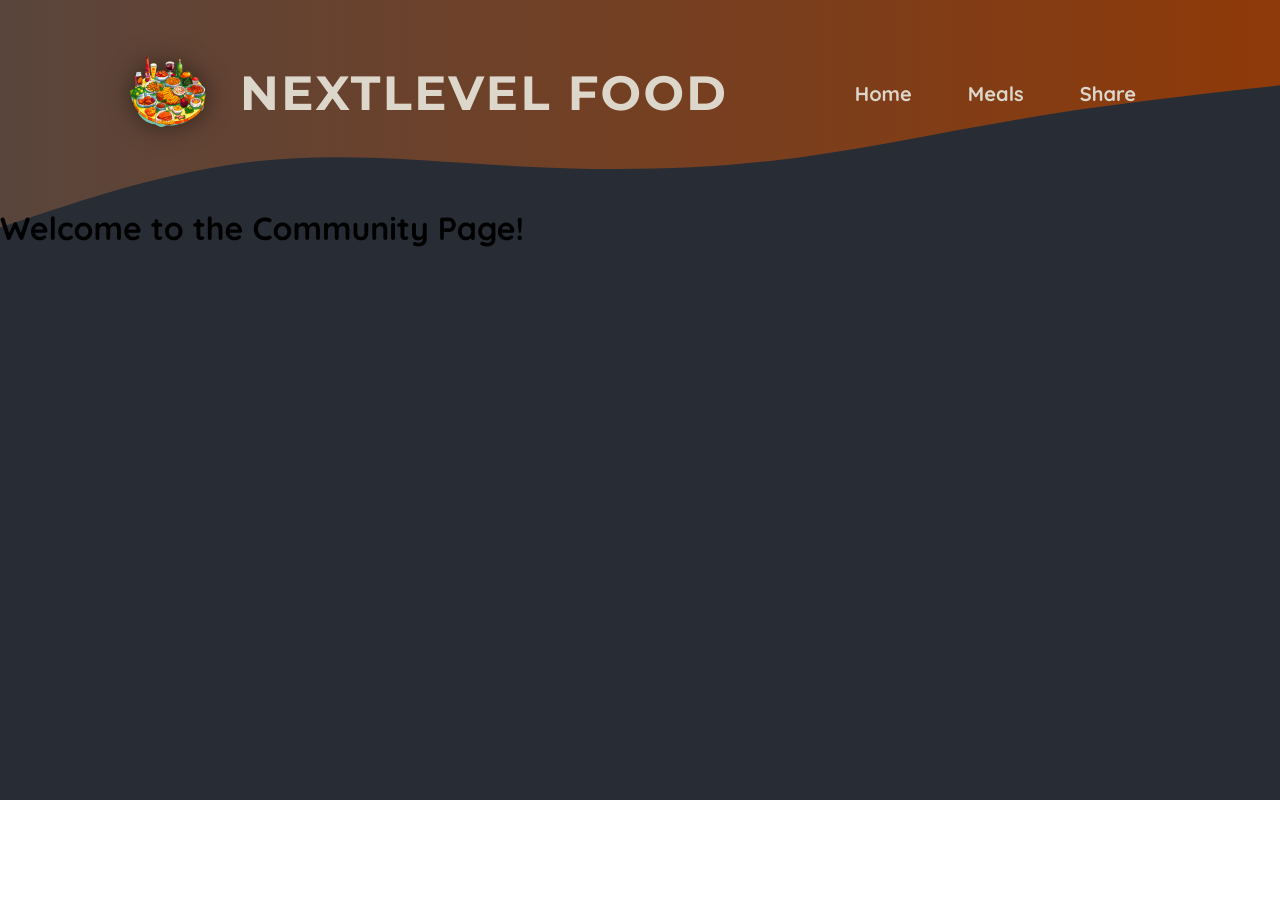
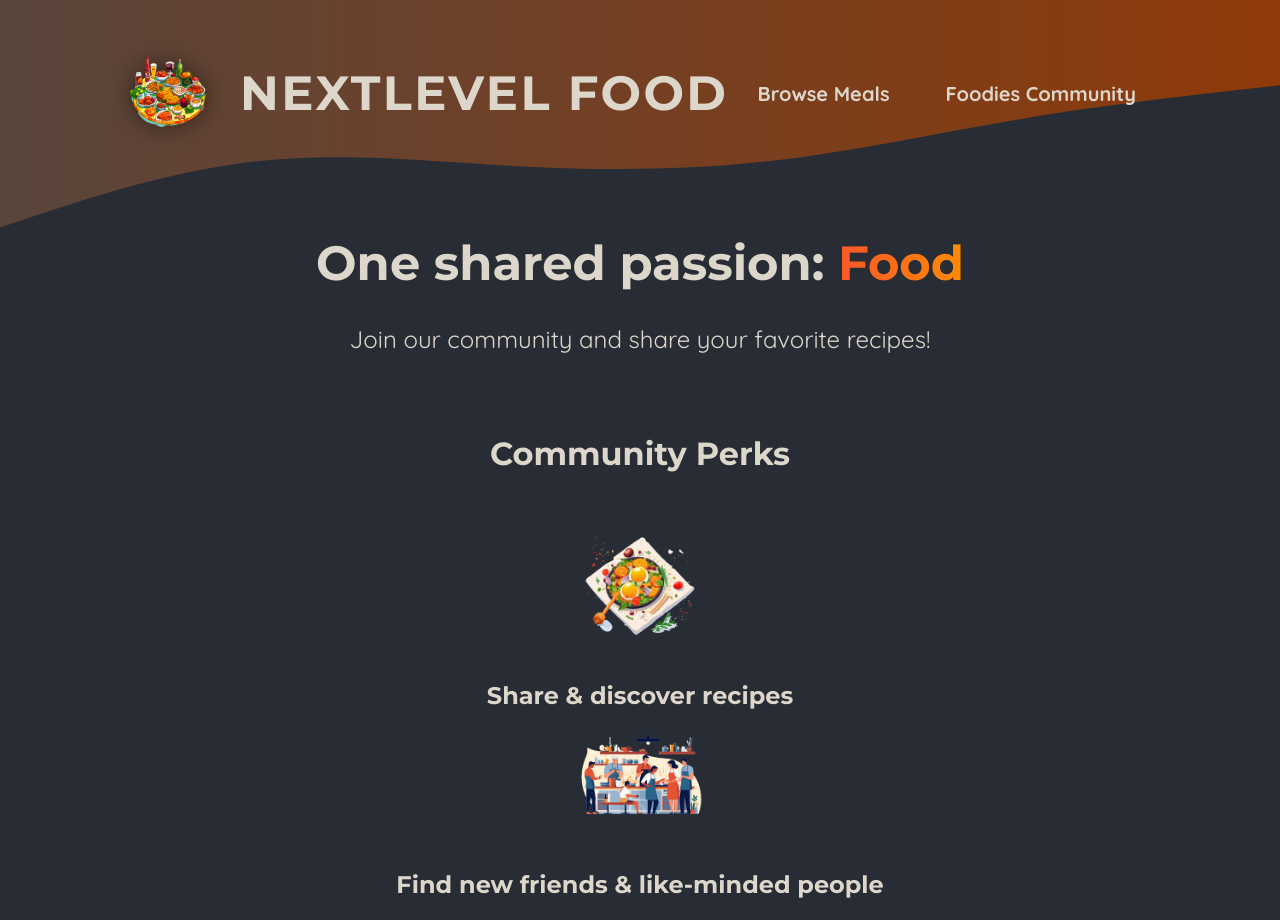
Before and after one commit to aufasyaihan/foodies, a Next.js app: page /community in a window 1280 px wide. Shown: the top 920 px of the page. Before the commit the page ends 800 px from the top, so only its background shows below. Built offline with nearby package versions, Linux system fonts and the light colour scheme.

Commit message:
chore: Update CommunityPage component with header and perks section

```diff
--- a/app/community/page.js
+++ b/app/community/page.js
@@ -1,8 +1,40 @@
+import Image from 'next/image';
+
+import mealIcon from '@/assets/icons/meal.png';
+import communityIcon from '@/assets/icons/community.png';
+import eventsIcon from '@/assets/icons/events.png';
+import classes from './page.module.css';
+
 export default function CommunityPage() {
   return (
-    <div>
-      <h1>Welcome to the Community Page!</h1>
-      {/* Add your community content here */}
-    </div>
+    <>
+      <header className={classes.header}>
+        <h1>
+          One shared passion: <span className={classes.highlight}>Food</span>
+        </h1>
+        <p>Join our community and share your favorite recipes!</p>
+      </header>
+      <main className={classes.main}>
+        <h2>Community Perks</h2>
+
+        <ul className={classes.perks}>
+          <li>
+            <Image src={mealIcon} alt="A delicious meal" />
+            <p>Share & discover recipes</p>
+          </li>
+          <li>
+            <Image src={communityIcon} alt="A crowd of people, cooking" />
+            <p>Find new friends & like-minded people</p>
+          </li>
+          <li>
+            <Image
+              src={eventsIcon}
+              alt="A crowd of people at a cooking event"
+            />
+            <p>Participate in exclusive events</p>
+          </li>
+        </ul>
+      </main>
+    </>
   );
 }
--- /dev/null
+++ b/app/community/page.module.css
@@ -0,0 +1,61 @@
+.header {
+  gap: 3rem;
+  margin: 3rem auto 5rem auto;
+  width: 90%;
+  max-width: 75rem;
+  color: #ddd6cb;
+  font-size: 1.5rem;
+  text-align: center;
+}
+
+.header h1 {
+  font-family: 'Montserrat', sans-serif;
+}
+
+.highlight {
+  background: linear-gradient(90deg, #f9572a, #ff8a05);
+  background-clip: text;
+  -webkit-background-clip: text;
+  -webkit-text-fill-color: transparent;
+}
+
+.main {
+  width: 90%;
+  max-width: 40rem;
+  margin: 0 auto;
+  text-align: center;
+}
+
+.main h2 {
+  font-family: 'Montserrat', sans-serif;
+  font-size: 2rem;
+  margin-bottom: 3rem;
+  color: #ddd6cb;
+}
+
+.perks {
+  list-style: none;
+  margin: 3rem 0;
+  padding: 0;
+}
+
+.perks li {
+  display: flex;
+  flex-direction: column;
+  align-items: center;
+  gap: 2rem;
+}
+
+.perks img {
+  width: 8rem;
+  height: 8rem;
+  object-fit: contain;
+}
+
+.perks p {
+  font-family: 'Montserrat', sans-serif;
+  font-size: 1.5rem;
+  font-weight: bold;
+  margin: 0;
+  color: #ddd6cb;
+}
--- a/components/main-header/main-header.js
+++ b/components/main-header/main-header.js
@@ -23,13 +23,10 @@
         <nav className={classes.nav}>
           <ul>
             <li>
-              <Link href="/">Home</Link>
+              <Link href="/meals">Browse Meals</Link>
             </li>
             <li>
-              <Link href="/meals">Meals</Link>
-            </li>
-            <li>
-              <Link href="/meals/share">Share</Link>
+              <Link href="/community">Foodies Community</Link>
             </li>
           </ul>
         </nav>
```
